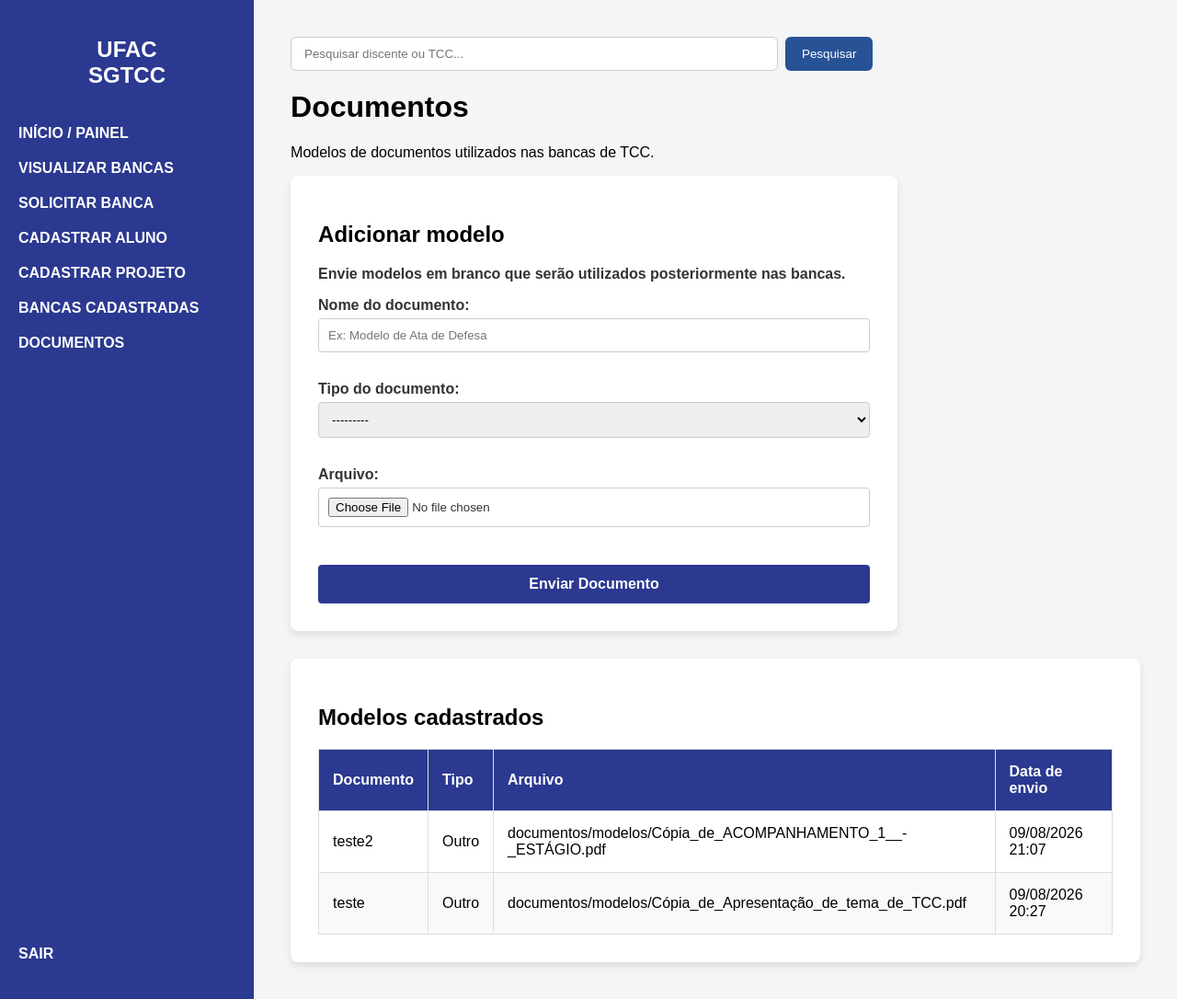
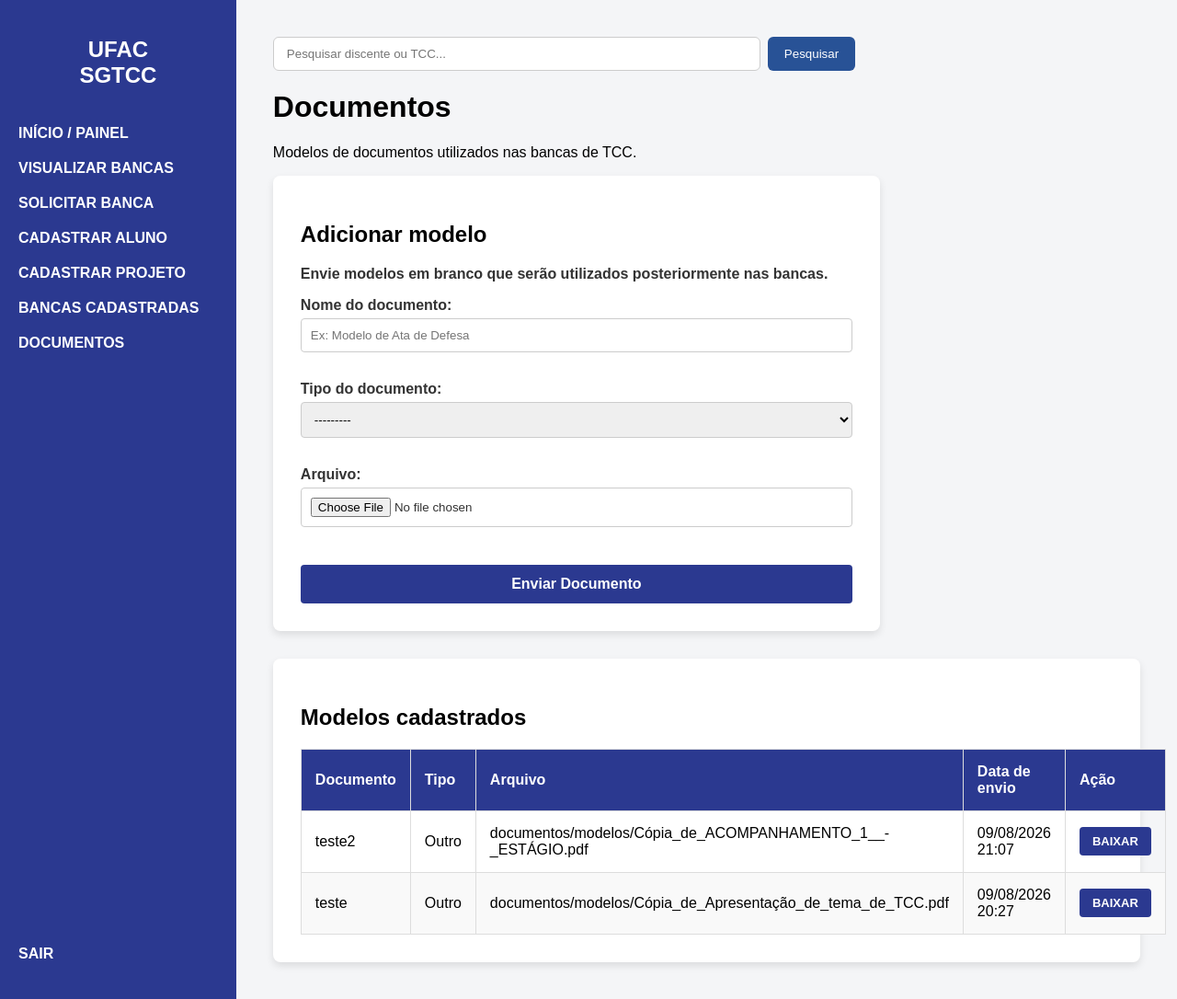
Before and after one commit to Brenndo-l/EstagioSupervisionadoBANCA_TCC, a Django app: page /documentos/ in a window 1280 px wide. Shown: the whole page at 92% size. Run offline with Django 5.2, Linux system fonts and the light colour scheme; a user stored in the database is signed in; data comes from the database, SQL or seed files in the repository; both versions use the stored data as it was after the commit.

Commit message:
feat:donwloand dos documentos.

```diff
--- a/bancasapp/urls.py
+++ b/bancasapp/urls.py
@@ -15,4 +15,5 @@ urlpatterns = [
     path('meus-tccs/', views.meus_tccs, name='meus_tccs'),
     path('pesquisar/', views.pesquisar, name='pesquisar'),
     path('documentos/', views.documentos, name='documentos'),
+    path('documentos/<int:modelo_id>/download/', views.baixar_documento, name='baixar_documento'),
 ]
--- a/bancasapp/views.py
+++ b/bancasapp/views.py
@@ -5,6 +5,8 @@ from django.contrib.auth import authenticate, login
 from django.contrib.auth.decorators import login_required
 from django.contrib import messages
 from django.db.models import Q
+from django.http import FileResponse
+from pathlib import Path
 
 
 # 1. Tela inicial do sistema (Dashboard com os botões principais)
@@ -248,3 +250,34 @@ def documentos(request):
         'documentos.html',
         contexto
     )
+
+@login_required(login_url='login')
+def baixar_documento(request, modelo_id):
+
+    # Procura o documento pelo ID ou retorna erro 404
+    modelo = get_object_or_404(ModeloDocumento, id=modelo_id)
+
+    # Somente usuários internos do sistema podem baixar
+    usuario_permitido = (
+        request.user.is_superuser or
+        pUsuario.objects.filter(
+            usuario=request.user,
+            perfil__in=['DOCENTE', 'COORDENACAO']
+        ).exists()
+    )
+
+    if not usuario_permitido:
+        messages.error(
+            request,
+            'Você não possui permissão para baixar este documento.'
+        )
+        return redirect('dashboard')
+
+    # Nome original do arquivo, sem o caminho media/documentos/modelos/
+    nome_arquivo = Path(modelo.arquivo.name).name
+
+    return FileResponse(
+        modelo.arquivo.open('rb'),
+        as_attachment=True,
+        filename=nome_arquivo
+    )
--- a/static/css/style.css
+++ b/static/css/style.css
@@ -317,3 +317,19 @@ select option[value=""] {
     border-radius: 8px;
     text-align: center;
 }
+
+
+.btn-download {
+    display: inline-block;
+    background-color: #2b3990;
+    color: white;
+    padding: 8px 14px;
+    border-radius: 4px;
+    text-decoration: none;
+    font-size: 13px;
+    font-weight: bold;
+}
+
+.btn-download:hover {
+    background-color: #1a2566;
+}
--- a/templates/documentos.html
+++ b/templates/documentos.html
@@ -52,6 +52,7 @@
                     <th>Tipo</th>
                     <th>Arquivo</th>
                     <th>Data de envio</th>
+                    <th>Ação</th>
                 </tr>
             </thead>
 
@@ -77,6 +78,19 @@
                         {{ modelo.data_upload|date:"d/m/Y H:i" }}
                     </td>
 
+                    <td>
+                        {% if modelo.arquivo %}
+                            <a
+                                href="{% url 'baixar_documento' modelo.id %}"
+                                class="btn-download"
+                            >
+                                BAIXAR
+                            </a>
+                        {% else %}
+                            Arquivo indisponível
+                        {% endif %}
+                    </td>
+
                 </tr>
 
                 {% endfor %}
```
Also changed, not shown: db.sqlite3. Lines whose indentation alone changed are shown as unchanged.
